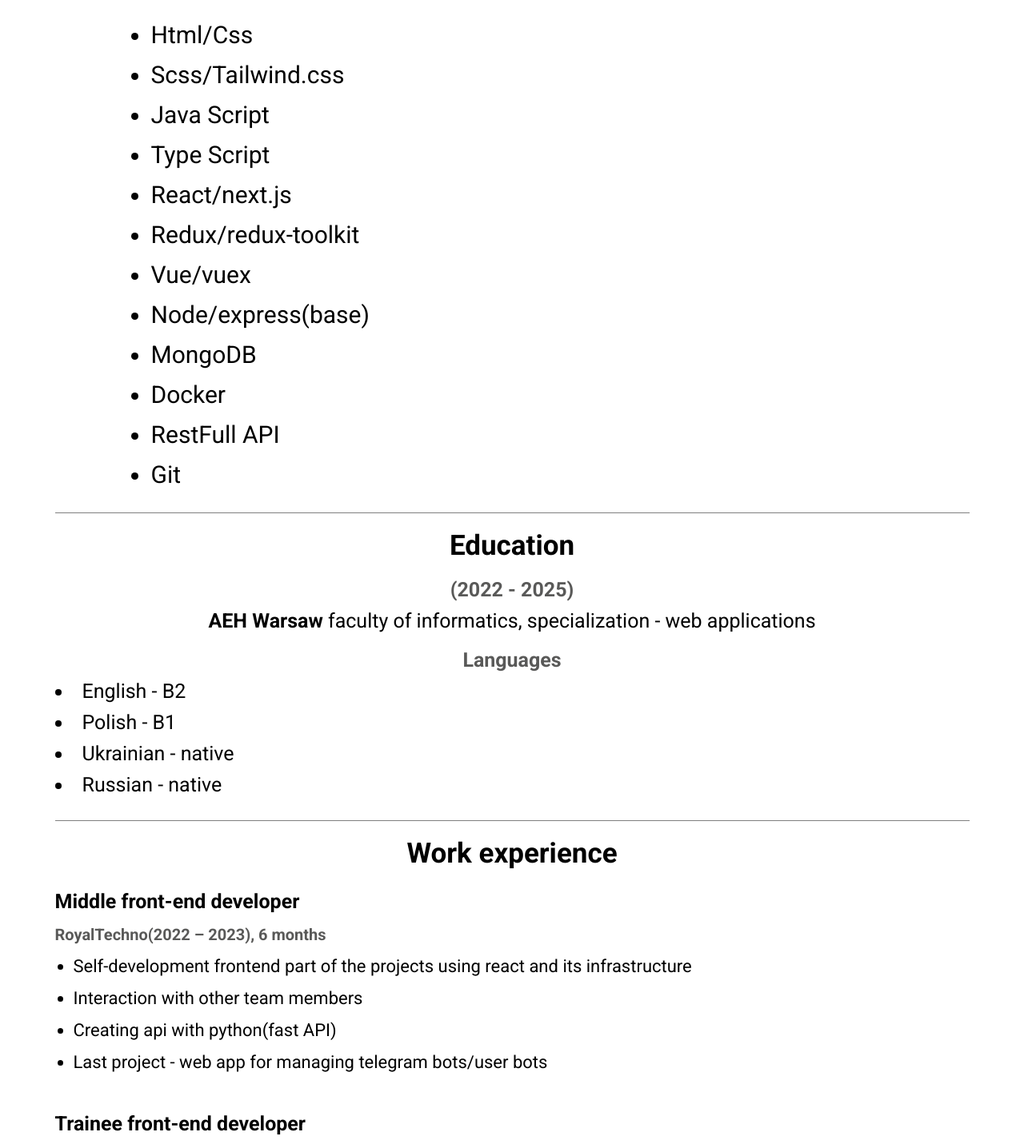
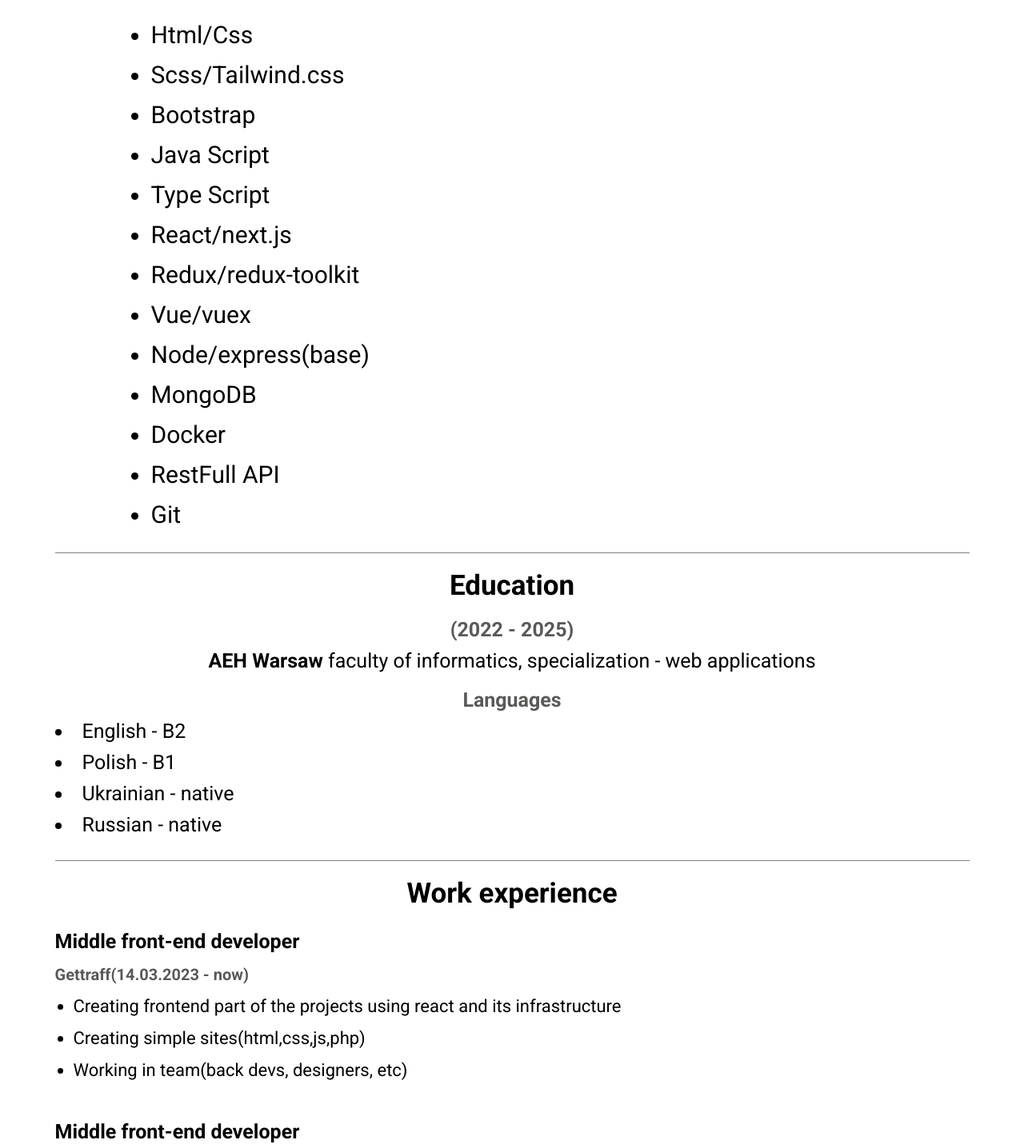
Before and after one commit to Vas11a/Summary, a React (Create React App) app: page / in a window 1280 px wide. Shown: the part 844-2280 px from the top of the page at 80% size. Built offline with nearby package versions, Linux system fonts and the light colour scheme.

Commit message:
Added current company

```diff
--- a/package.json
+++ b/package.json
@@ -7,6 +7,7 @@
     "@testing-library/jest-dom": "^5.16.5",
     "@testing-library/react": "^13.4.0",
     "@testing-library/user-event": "^13.5.0",
+    "caniuse-lite": "^1.0.30001509",
     "framer-motion": "^10.12.2",
     "gh-pages": "^5.0.0",
     "react": "^18.2.0",
--- a/src/data.js
+++ b/src/data.js
@@ -37,7 +37,7 @@ const data = {
     },
     scillsPage: {
         title: 'Skills',
-        skills: ['Html/Css' , 'Scss/Tailwind.css' , 'Java Script', 'Type Script' , 'React/next.js', 'Redux/redux-toolkit','Vue/vuex','Node/express(base)','MongoDB','Docker', 'RestFull API', 'Git']
+        skills: ['Html/Css' , 'Scss/Tailwind.css' ,'Bootstrap', 'Java Script', 'Type Script' , 'React/next.js', 'Redux/redux-toolkit','Vue/vuex','Node/express(base)','MongoDB','Docker', 'RestFull API', 'Git']
     },
     educationPage: {
         title: 'Education',
@@ -49,8 +49,13 @@ const data = {
         companis:[
             {
                 role: 'Middle front-end developer',
-                compName: 'RoyalTechno(2022 – 2023), 6 months',
-                resps: ['Self-development frontend part of the projects using react and its infrastructure', 'Interaction with other team members','Creating api with python(fast API)','Last project - web app for managing telegram bots/user bots']
+                compName: 'Gettraff(14.03.2023 - now)',
+                resps: ['Creating frontend part of the projects using react and its infrastructure','Creating simple sites(html,css,js,php)', 'Working in team(back devs, designers, etc)']
+            },
+            {
+                role: 'Middle front-end developer',
+                compName: 'StartUp(2022 – 2023), 4 months',
+                resps: ['Self-development frontend part of the projects using react and its infrastructure', 'Interaction with other team members','Project - web app for managing telegram bots/user bots']
             },
             {
                 role: 'Trainee front-end developer',
```
Also changed, not shown: 1 other file (tests, documents, lock files or other folders).
